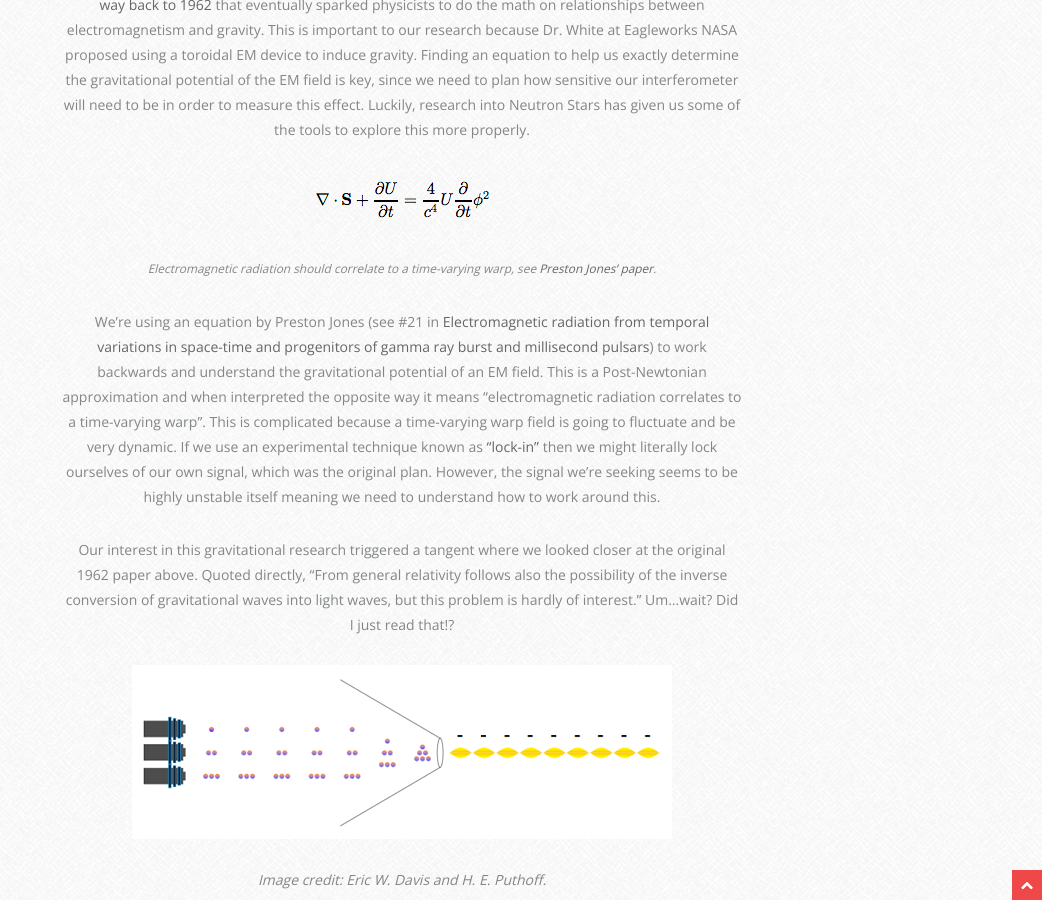
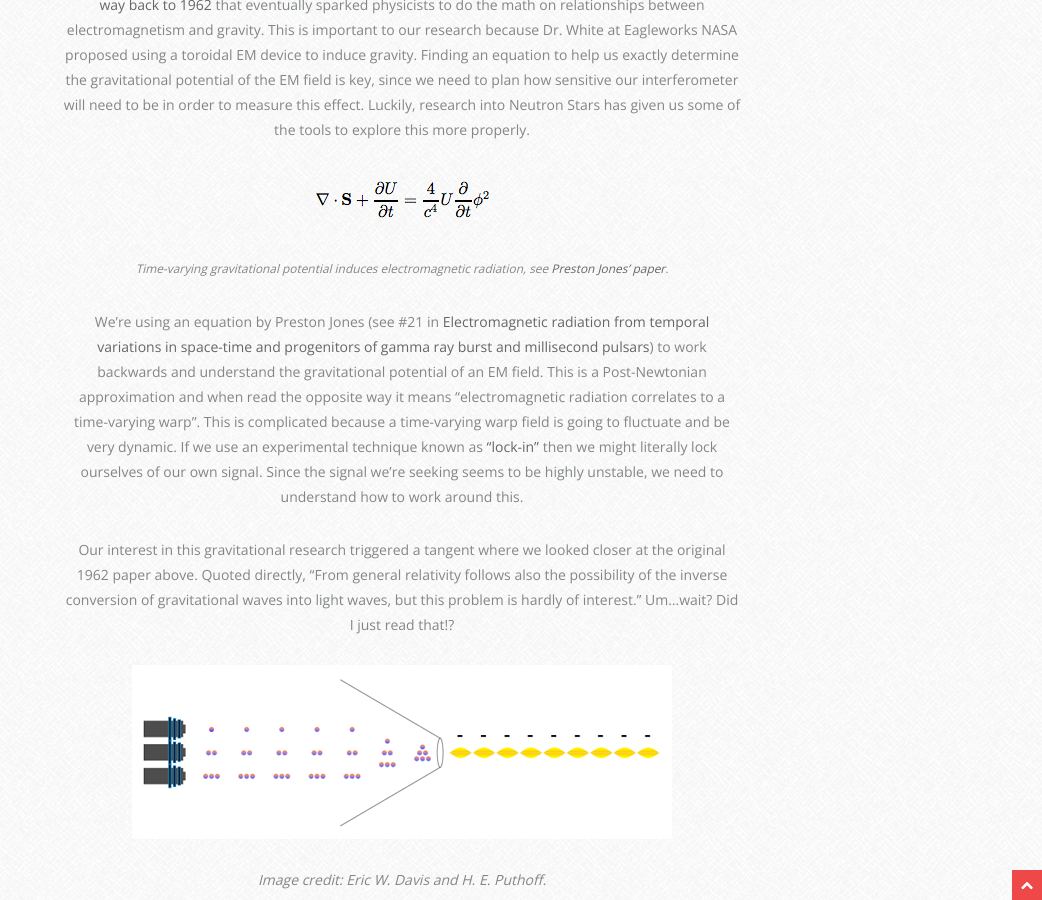
Before and after one commit to crockpotveggies/crockpotveggies.github.io, a Jekyll site: the page built from _posts/2015-08-17-light-gravity-unexplored-warp-research.md, in a window 1280 px wide and 900 px high, scrolled down 1586 px. Shown: the whole window, without its empty margins (238-1280 px from the left). Built offline with Jekyll 4.4.1, drawn with Linux system fonts in a browser that asks for light colours; some web fonts are replaced; Markdown is read by kramdown in place of the engine named in the settings; comment, search, counter and statistics services are not loaded.

Commit message:
Grammar and clarity.

```diff
--- a/_posts/2015-08-17-light-gravity-unexplored-warp-research.md
+++ b/_posts/2015-08-17-light-gravity-unexplored-warp-research.md
@@ -19,9 +19,9 @@ There's a developed field of research focused on gravitational waves producing l
 
 <img src="/uploads/equation_timevaryinggravitationalpotential.png" alt="Time-varying Gravitational Potential" />
 
-<em><small>Electromagnetic radiation should correlate to a time-varying warp, see <a href="http://arxiv.org/pdf/gr-qc/0606102.pdf" target="_blank">Preston Jones' paper</a>.</small></em>
+<em><small>Time-varying gravitational potential induces electromagnetic radiation, see <a href="http://arxiv.org/pdf/gr-qc/0606102.pdf" target="_blank">Preston Jones' paper</a>.</small></em>
 
-We're using an equation by Preston Jones (see #21 in <a href="http://arxiv.org/pdf/gr-qc/0606102.pdf" target="_blank">Electromagnetic radiation from temporal variations in space-time and progenitors of gamma ray burst and millisecond pulsars</a>) to work backwards and understand the gravitational potential of an EM field. This is a Post-Newtonian approximation and when interpreted the opposite way it means "electromagnetic radiation correlates to a time-varying warp". This is complicated because a time-varying warp field is going to fluctuate and be very dynamic. If we use an experimental technique known as <a href="https://en.wikipedia.org/wiki/Lock-in_amplifier" target="_blank">"lock-in"</a> then we might literally lock ourselves of our own signal, which was the original plan. However, the signal we're seeking seems to be highly unstable itself meaning we need to understand how to work around this.
+We're using an equation by Preston Jones (see #21 in <a href="http://arxiv.org/pdf/gr-qc/0606102.pdf" target="_blank">Electromagnetic radiation from temporal variations in space-time and progenitors of gamma ray burst and millisecond pulsars</a>) to work backwards and understand the gravitational potential of an EM field. This is a Post-Newtonian approximation and when read the opposite way it means "electromagnetic radiation correlates to a time-varying warp". This is complicated because a time-varying warp field is going to fluctuate and be very dynamic. If we use an experimental technique known as <a href="https://en.wikipedia.org/wiki/Lock-in_amplifier" target="_blank">"lock-in"</a> then we might literally lock ourselves of our own signal. Since the signal we're seeking seems to be highly unstable, we need to understand how to work around this.
 
 Our interest in this gravitational research triggered a tangent where we looked closer at the original 1962 paper above. Quoted directly, "From general relativity follows also the possibility of the inverse conversion of gravitational waves into light waves, but this problem is hardly of interest." Um...wait? Did I just read that!?
 
```
